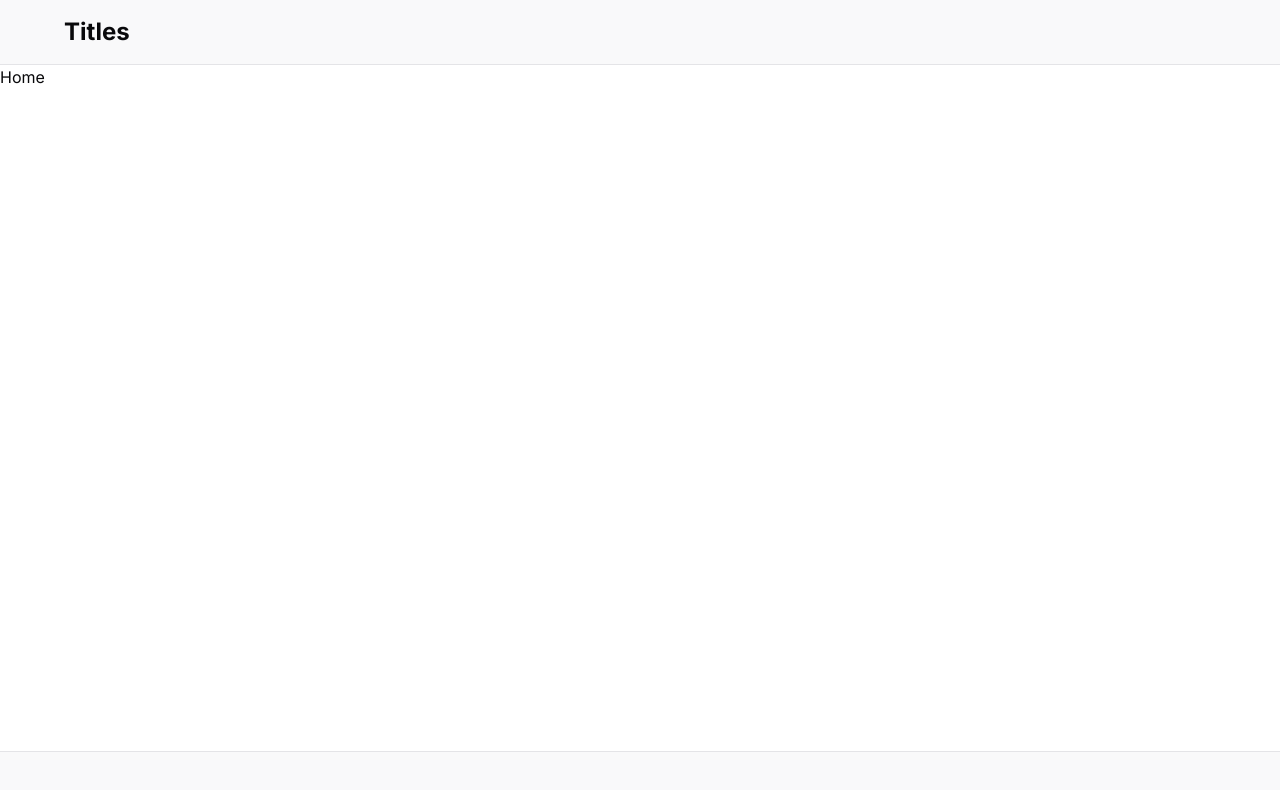
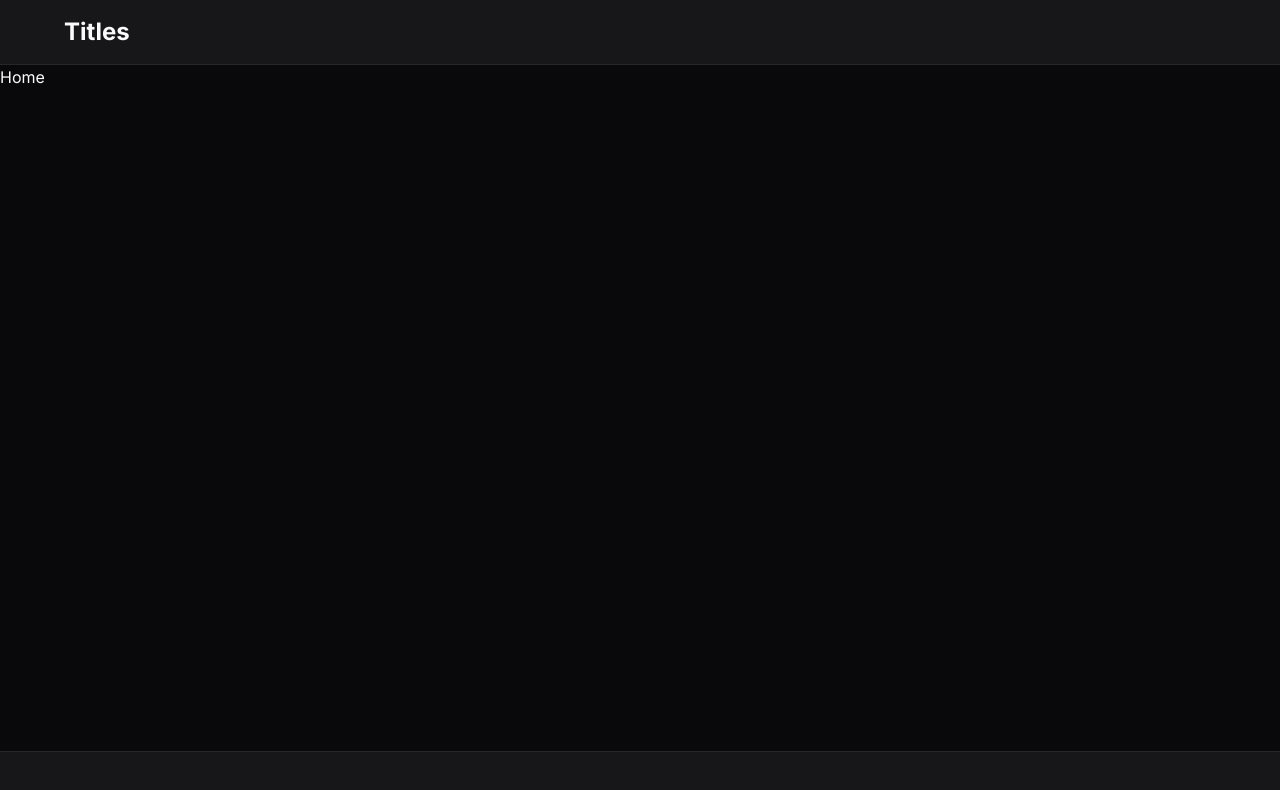
Before and after one commit to alepeltier/frontend-developer-tech-test, a Next.js app: page / in a window 1280 px wide. Shown: the top 790 px of the page. Built offline with nearby package versions, Linux system fonts and the light colour scheme.

Commit message:
feat: add providers to the root layout

```diff
--- a/src/app/layout.tsx
+++ b/src/app/layout.tsx
@@ -2,6 +2,7 @@ import type { Metadata } from "next";
 import { Inter } from "next/font/google";
 import "./globals.css";
 import LayoutDefault from "./_components/layout-default/LayoutDefault";
+import Providers from "@/components/providers/Providers";
 
 const inter = Inter({ subsets: ["latin"] });
 
@@ -18,7 +19,9 @@ export default function RootLayout({
   return (
     <html lang="en">
       <body className={inter.className}>
-        <LayoutDefault>{children}</LayoutDefault>
+        <Providers>
+          <LayoutDefault>{children}</LayoutDefault>
+        </Providers>
       </body>
     </html>
   );
```
